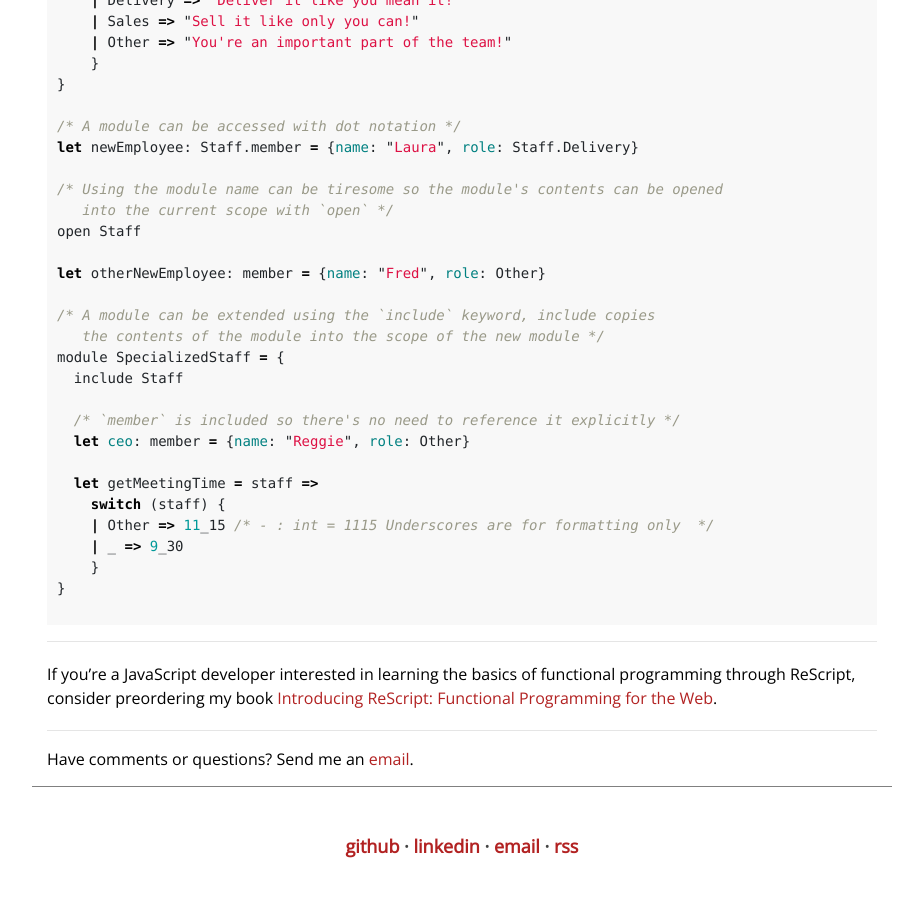
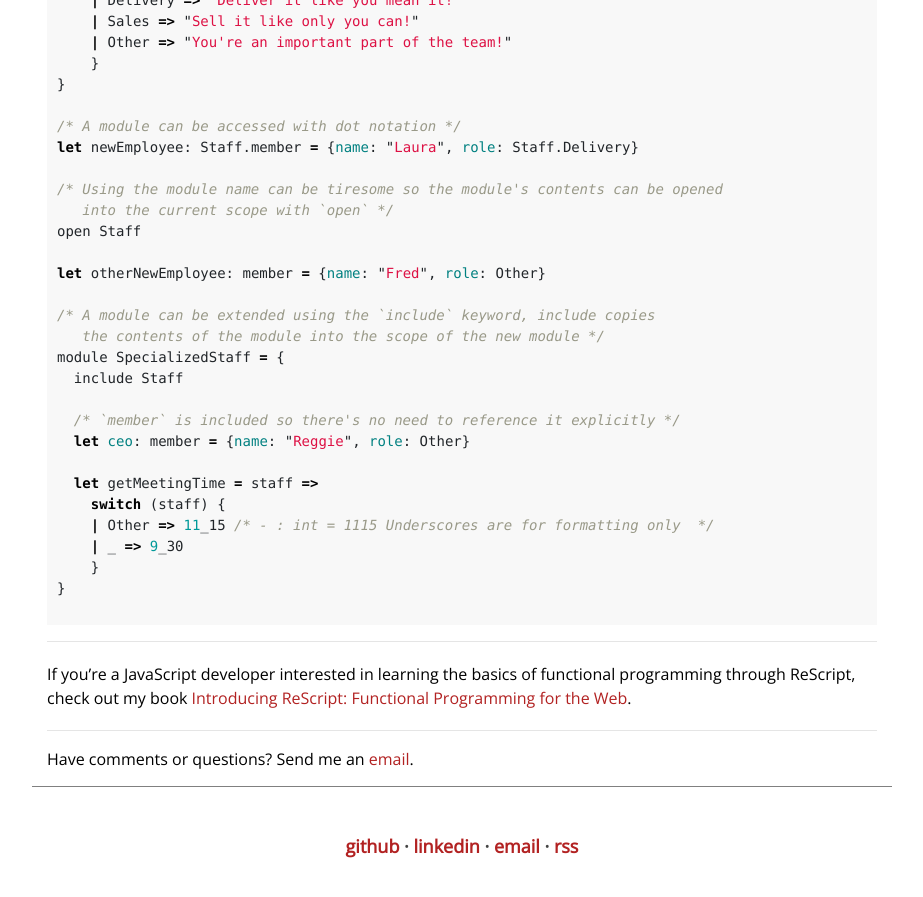
Before and after one commit to yangdanny97/yangdanny97.github.io, a Jekyll site: the page built from _posts/2022-09-14-rescript-tutorial.md, in a window 1280 px wide and 900 px high, scrolled down 10995 px. Shown: the top 897 px of the window, without its empty margins (178-1101 px from the left). Built offline with Jekyll 4.4.1, drawn with Linux system fonts in a browser that asks for light colours.

Commit message:
update preorder->order

```diff
--- a/_posts/2022-09-14-rescript-tutorial.md
+++ b/_posts/2022-09-14-rescript-tutorial.md
@@ -542,4 +542,4 @@ module SpecializedStaff = {
 
 <hr>
 
-If you're a JavaScript developer interested in learning the basics of functional programming through ReScript, consider preordering my book [Introducing ReScript: Functional Programming for the Web](https://www.amazon.com/Introducing-ReScript-Functional-Programming-Applications/dp/1484288874).
+If you're a JavaScript developer interested in learning the basics of functional programming through ReScript, check out my book [Introducing ReScript: Functional Programming for the Web](https://www.amazon.com/Introducing-ReScript-Functional-Programming-Applications/dp/1484288874).
```
